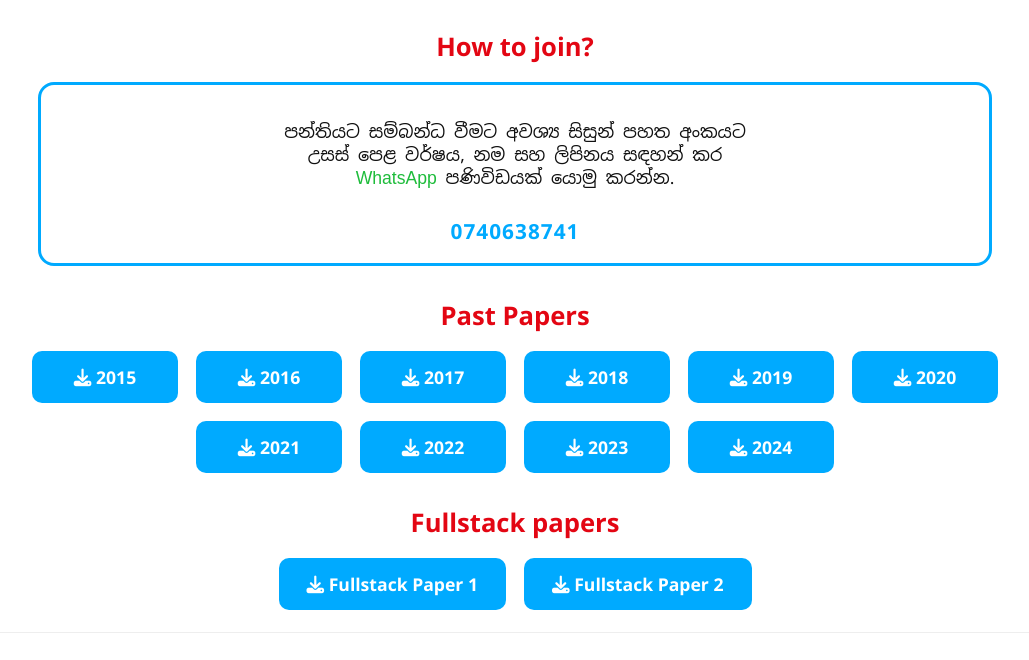
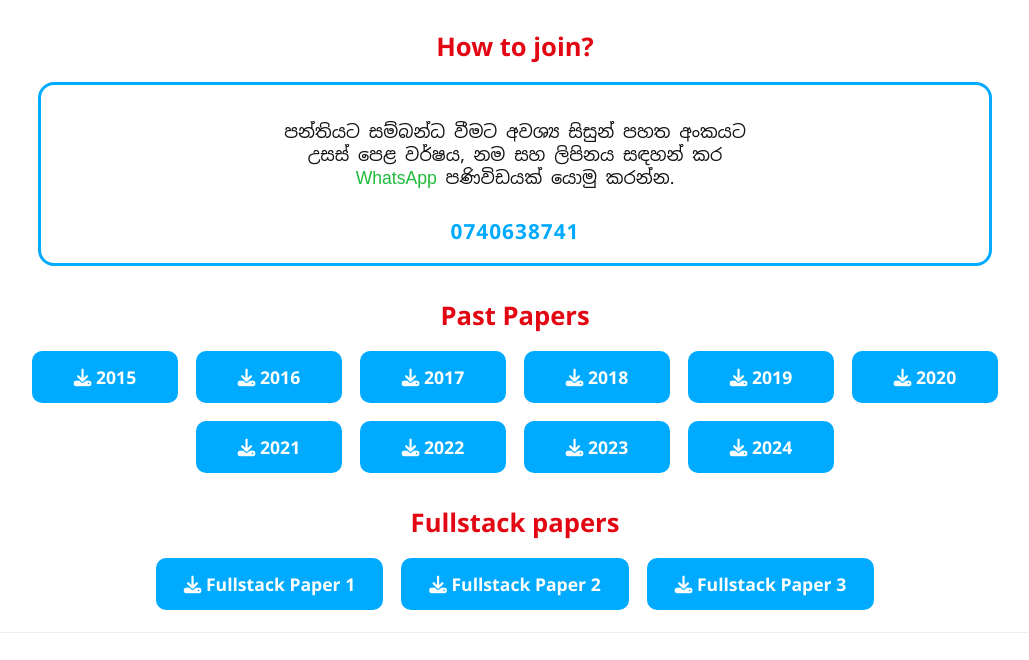
Before and after one commit to hasithalakshan-ict/home, a plain HTML site: page index.html in a window 1280 px wide. Shown: the part 993-1653 px from the top of the page, without its empty margins (125-1154 px from the left). Drawn offline with Linux system fonts and the light colour scheme.

Commit message:
Update index.html
added fullstack paper 3

```diff
--- a/index.html
+++ b/index.html
@@ -142,6 +142,7 @@
     <div class="fullstackpapers-grid">
        <a href="fullstack/Fullstack Paper 1 - Unit 1.pdf" class="pastpaper-btn" download><i class="fa-solid fa-download"></i> Fullstack Paper 1</a>
        <a href="fullstack/Fullstack Paper 2 - Unit 1.pdf" class="pastpaper-btn" download><i class="fa-solid fa-download"></i> Fullstack Paper 2</a>
+      <a href="fullstack/Fullstack Paper 3 - Unit 2.pdf" class="pastpaper-btn" download><i class="fa-solid fa-download"></i> Fullstack Paper 3</a>
     </div>
   </section>
   <br>
```
